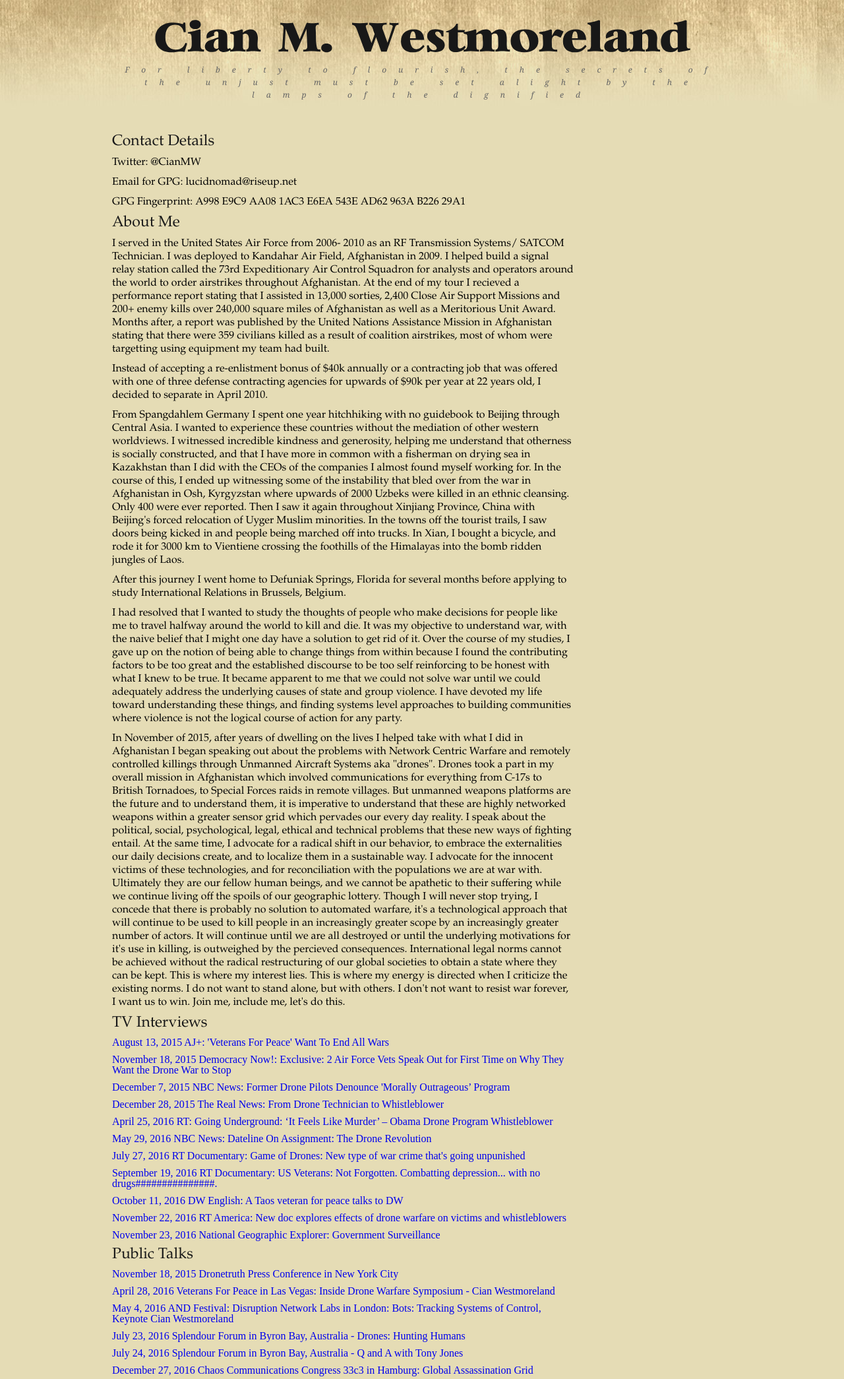
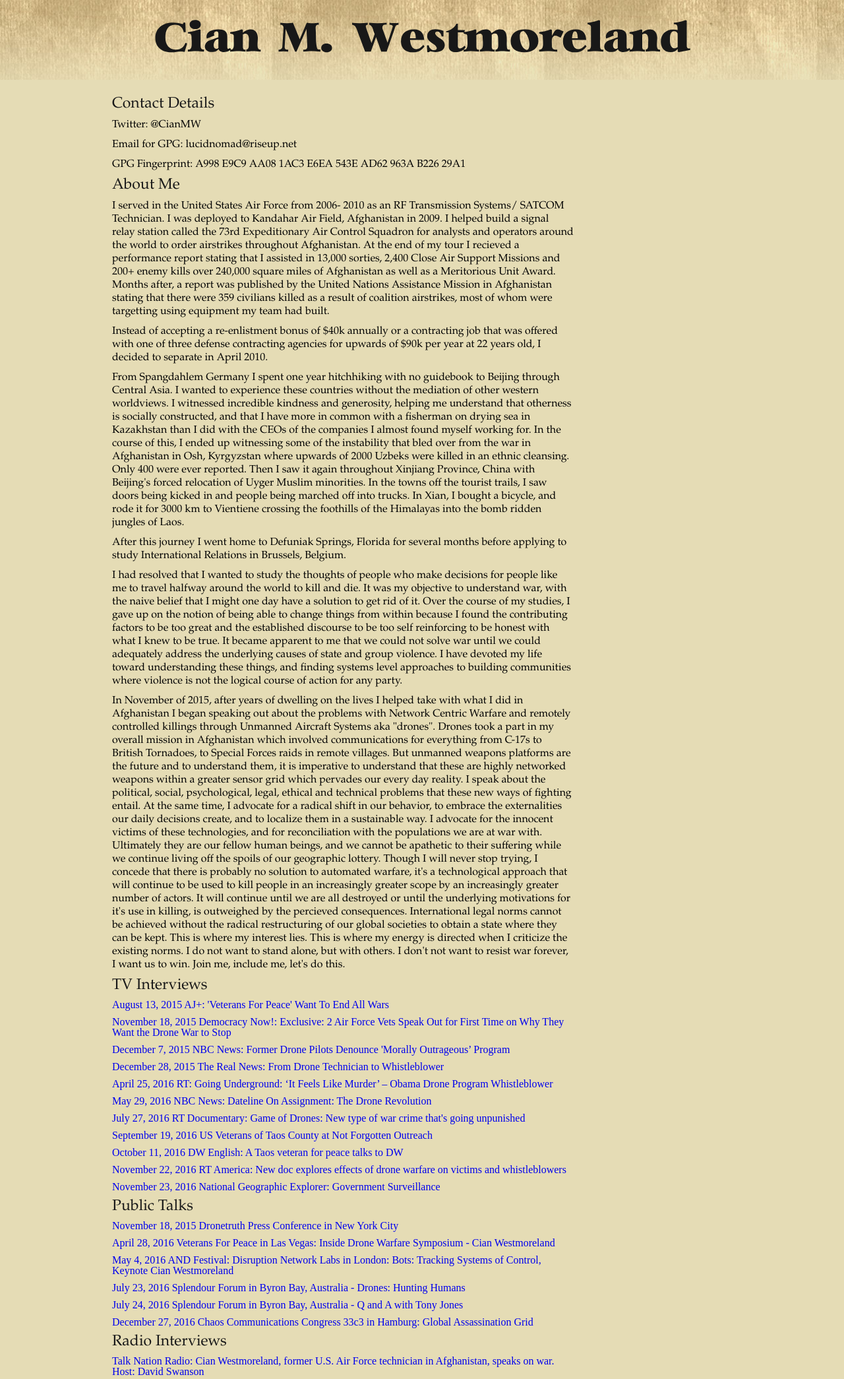
Before and after one commit to cianmwestmoreland/lucidnomad, a plain HTML site: page index.html in a window 1280 px wide. Shown: the top 2090 px of the page at 66% size. Drawn offline with Linux system fonts and the light colour scheme; files that its build step writes are made by us from their sources; files whose address does not match are found by name.

Commit message:
Update index.html

```diff
--- a/index.html
+++ b/index.html
@@ -10,7 +10,7 @@
 <div id="header">
   <div id="logo">
     <h1><a href="#">Cian M. Westmoreland</a></h1>
-    <p><span class="slogan"> For liberty to flourish, the secrets of the unjust must be set alight by the lamps of the dignified</span></p>
+    <p><span class="slogan"> </span></p>
   </div>
 
 </div>
@@ -67,7 +67,7 @@
         <p></p>
         <li><a href="https://www.youtube.com/watch?v=GFw03C4l5UY">July 27, 2016 RT Documentary: Game of Drones: New type of war crime that's going unpunished</a></li>
         <p></p>
-        <li><a href="https://www.youtube.com/watch?v=DpZALyBxcqk">September 19, 2016 RT Documentary: US Veterans: Not Forgotten. Combatting depression... with no drugs###############.</a></li>
+        <li><a href="https://www.youtube.com/watch?v=ysnyOptB37E&ytbChannel=Not%20Forgotten%20Outreach%2C%20Inc.">September 19, 2016 US Veterans of Taos County at Not Forgotten Outreach </a></li>
         <p></p>
         <li><a href="https://www.youtube.com/watch?v=lqWGNYHwVKE">October 11, 2016 DW English: A Taos veteran for peace talks to DW</a></li>
         <p></p>
```
